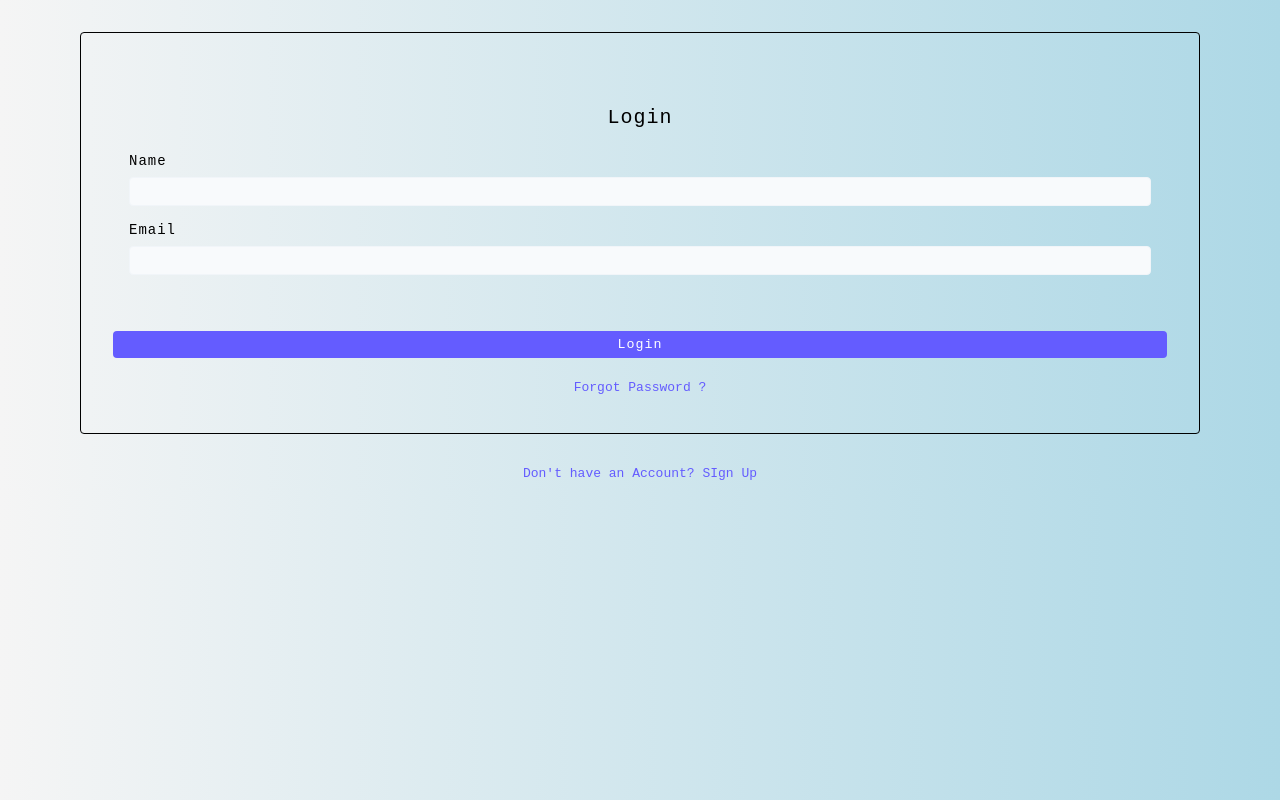
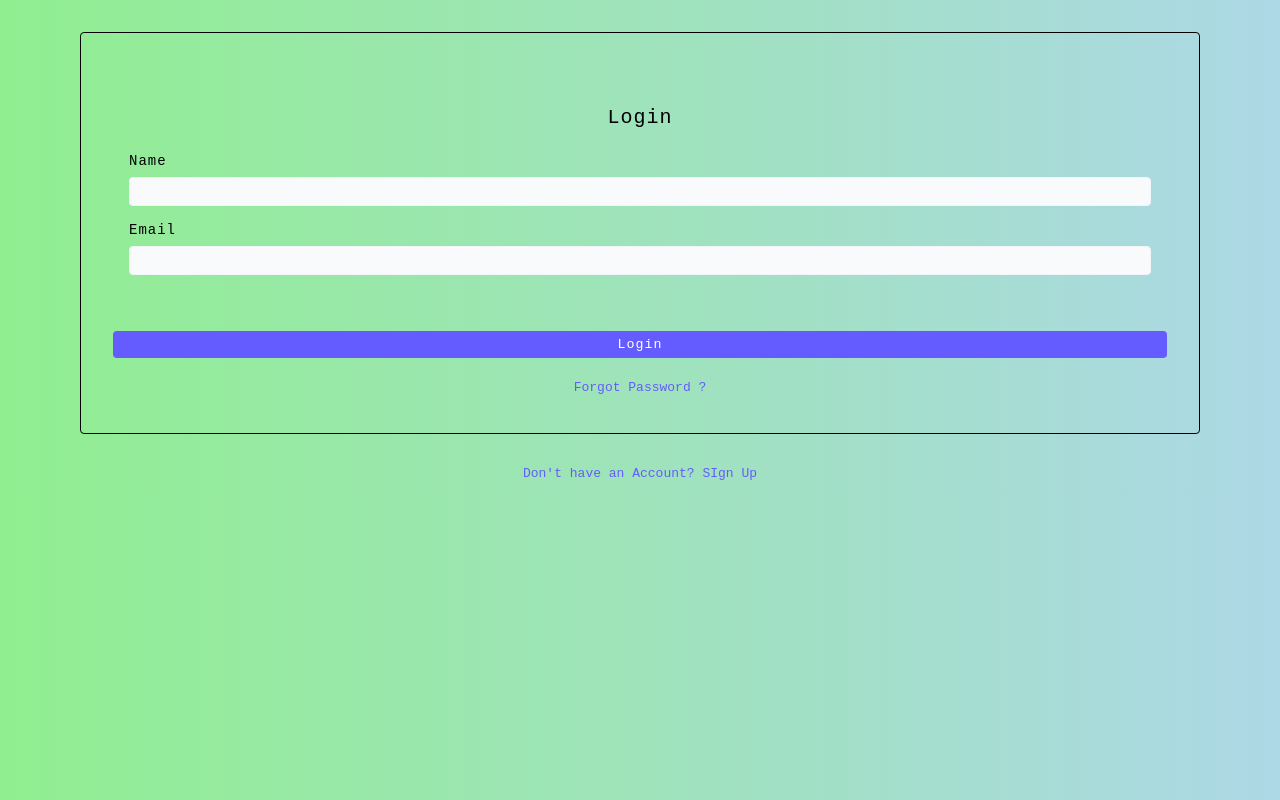
Before and after one commit to Legendary-Folah/ReactAuthwithFireBase, a React (Create React App) app: page / in a window 1280 px wide. Built offline with nearby package versions, Linux system fonts and the light colour scheme.

Commit message:
more css updates. man is tired. might just use bootstrap

```diff
--- a/src/App.css
+++ b/src/App.css
@@ -63,7 +63,7 @@ h5 {
 
 body {
   font-family: monospace;
-  background: linear-gradient(to left, lightblue, whitesmoke);
+  background: linear-gradient(to left, lightblue, lightgreen);
 }
 
 .App {
```
